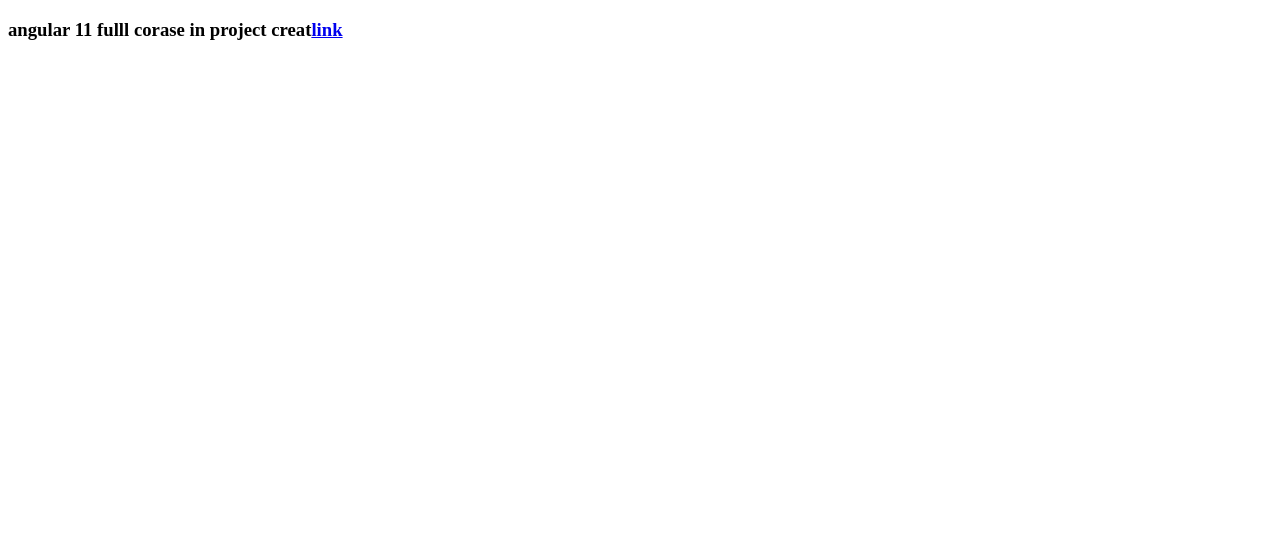
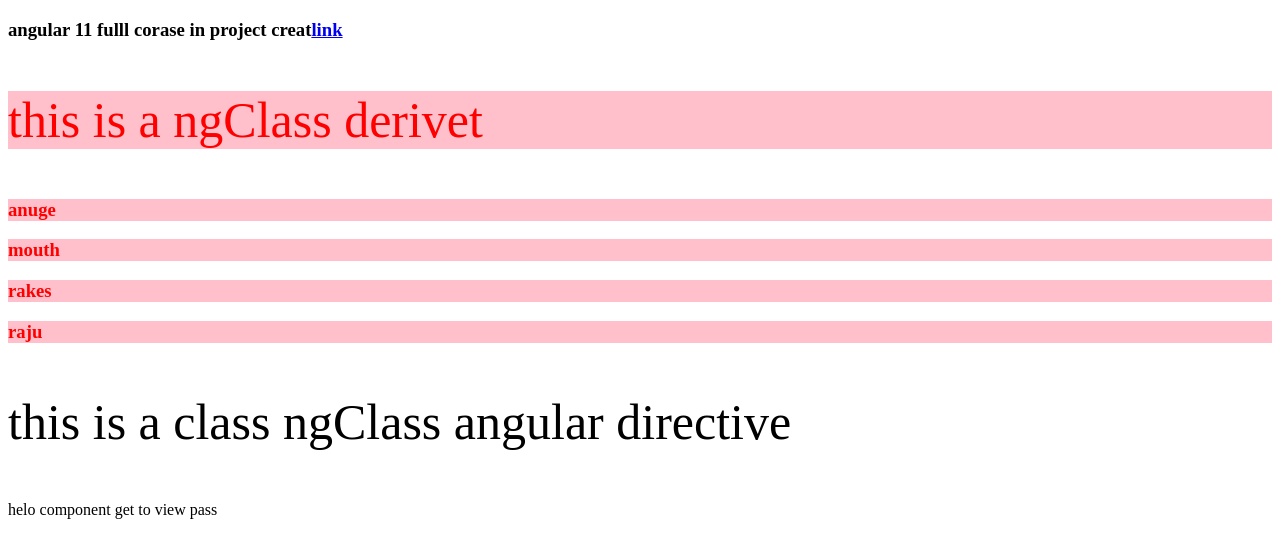
Before and after one commit to Gyanendra777/angular, an Angular app: page / in a window 1280 px wide. Shown: the top 558 px of the page. Built offline with nearby package versions, Linux system fonts and the light colour scheme.

Commit message:
creat in ng

```diff
--- a/src/app/app.component.css
+++ b/src/app/app.component.css
@@ -0,0 +1,9 @@
+.one{
+  color: red;
+}
+.two{
+  font-size: 50px;
+}
+.three{
+  background-color: pink;
+}
--- a/src/app/app.component.html
+++ b/src/app/app.component.html
@@ -1,2 +1,9 @@
 
-<h3>angular 11 fulll corase in project creat<a href="https://www.youtube.com/watch?v=m1F7Tlm0-cY&list=PL_qizAfcpJ-PQsBV9ZWDQKXmwsJSJP3dJ">link</a></h3>
+<h3>angular 11 fulll corase in project creat<a href="https://youtu.be/dGTPU5Gg8pI">link</a></h3>
+
+<p [ngClass]="'one two three'">this is a ngClass derivet </p>
+<h3 *ngFor='let user of users' [ngClass]="'one three'">{{user}}</h3>
+<p [ngClass]="{'one':false,'two':true}">this is a class ngClass angular directive</p>
+<p >
+helo component get to view pass
+</p>
--- a/src/app/app.component.ts
+++ b/src/app/app.component.ts
@@ -7,4 +7,30 @@ import { Component } from '@angular/core';
 })
 export class AppComponent {
   title = 'angular';
+  users=[
+'anuge',
+'mouth',
+'rakes',
+'raju'
+  ];
+
+  getcssClass(flag:string){
+    let cssClass;
+    if (flag=="mode") {
+      cssClass={
+        'one':true,
+        'two':true
+          }
+    } else {
+      cssClass={
+        'one':false,
+        'two':true
+      }
+    }
+  }
+
+
+
+
+constructor(){}
 }
```
